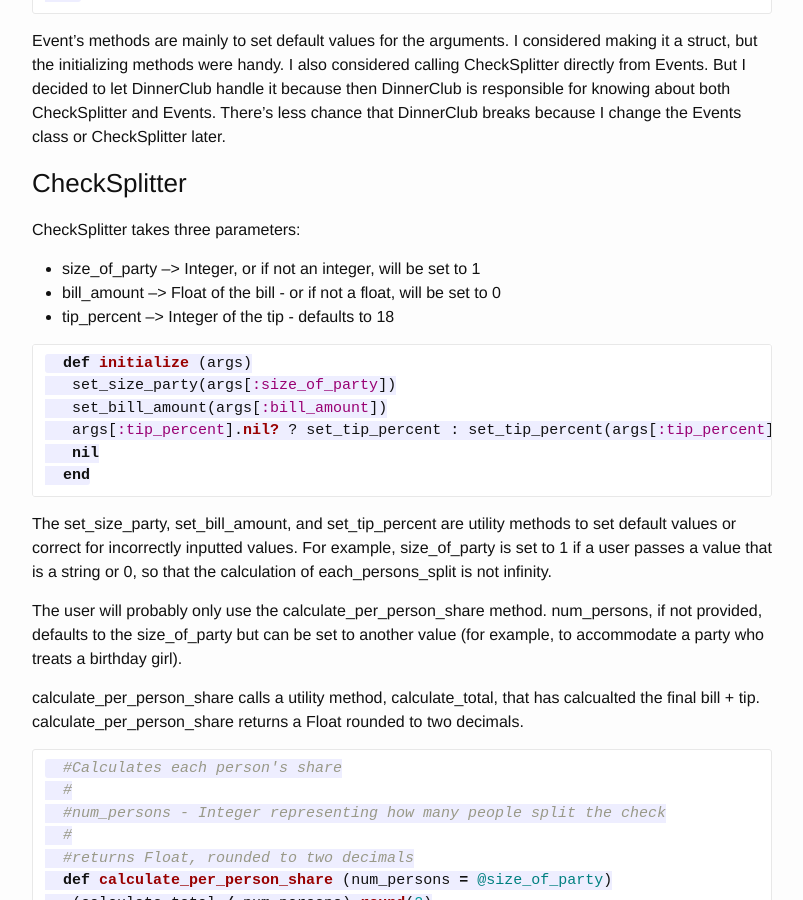
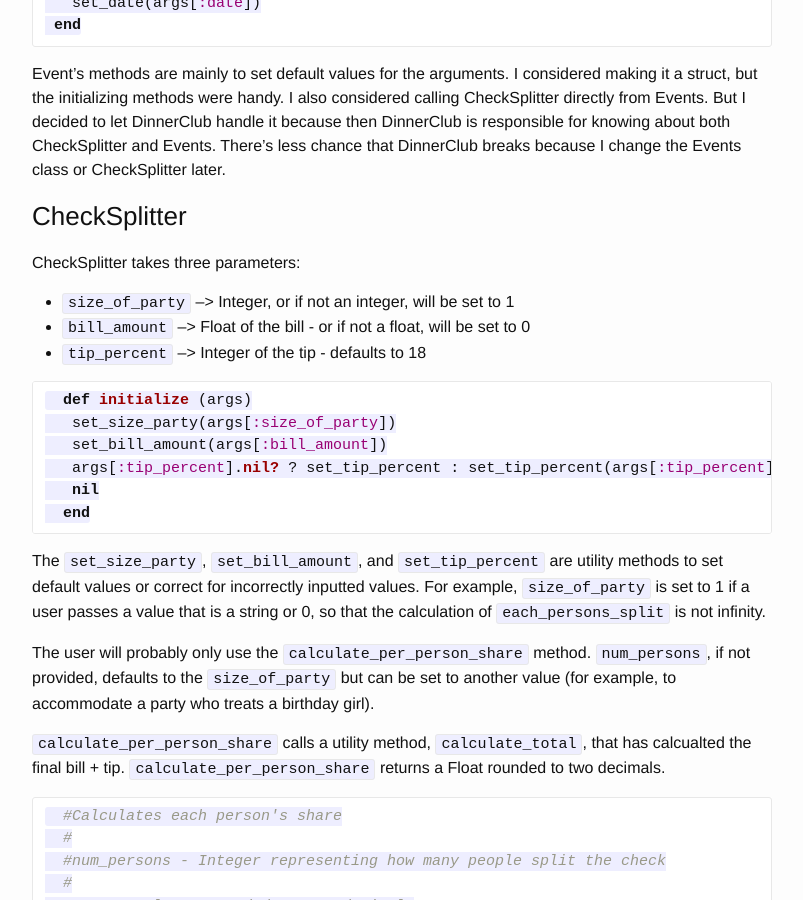
Before and after one commit to Gmfholley/Gmfholley, a Jekyll site: the page built from _posts/2015-06-10-dinner-club.markdown, in a window 1280 px wide and 900 px high, scrolled down 1733 px. Shown: the whole window, without its empty margins (238-1041 px from the left). Built offline with Jekyll 4.4.1, drawn with Linux system fonts in a browser that asks for light colours; Markdown is read by kramdown in place of the engine named in the settings; some of the changed text lies outside the part shown.

````diff
--- a/_posts/2015-06-10-dinner-club.markdown
+++ b/_posts/2015-06-10-dinner-club.markdown
@@ -23,6 +23,8 @@ When a dinner club is initalized, the array of Events is initialized to 0.  You
 
 You can add events to the club, either using the arguments needed for an Event object, or passing an Event object itself.
 
+
+
 ```ruby
   def add_event(args)
     this_event = get_event_object(args)
@@ -31,16 +33,17 @@ You can add events to the club, either using the arguments needed for an Event o
   end
 ```
 
-get_event_object will either create the event object if it is not already passed as args or send it back if it is already an event object.
-save_event saves the event into the events Array.
+
+`get_event_object` will either create the event object if it is not already passed as args or send it back if it is already an event object.
+`save_event` saves the event into the events Array.
 These two methods are utility methods.  I only mention them so that the user knows that they have flexibility about how they pass parameters to add_event.
 
 The user can call the following public methods to get information about members:
- - get_members_balance (name)     --> takes a string of "name" and returns a float of their balance
- - get_member_list                --> returns an Array of all members from all events
- - get_each_members_balance       --> returns a Hash of all members and their balance
+ - `get_members_balance` (name)     --> takes a string of "name" and returns a float of their balance
+ - `get_member_list`                --> returns an Array of all members from all events
+ - `get_each_members_balance`       --> returns a Hash of all members and their balance
 
-These three methods all loop through the array @events to get the information requested.  get_each_members_balance calls get_member_list and get_members_balance to construct its Hash.
+These three methods all loop through the array @events to get the information requested.  `get_each_members_balance` calls `get_member_list` and `get_members_balance` to construct its Hash.
 
 Behind the scenes, DinnerClub is calling a helper class, CheckSplitter, to split the check among the number of payees.
 
@@ -75,9 +78,9 @@ Event's methods are mainly to set default values for the arguments.  I considere
 ### CheckSplitter
 
 CheckSplitter takes three parameters:
-- size_of_party --> Integer, or if not an integer, will be set to 1
-- bill_amount   --> Float of the bill - or if not a float, will be set to 0
-- tip_percent   --> Integer of the tip - defaults to 18
+- `size_of_party` --> Integer, or if not an integer, will be set to 1
+- `bill_amount`   --> Float of the bill - or if not a float, will be set to 0
+- `tip_percent`   --> Integer of the tip - defaults to 18
 
 ```ruby
   def initialize (args)
@@ -88,11 +91,12 @@ CheckSplitter takes three parameters:
   end
 ```
 
-The set_size_party, set_bill_amount, and set_tip_percent are utility methods to set default values or correct for incorrectly inputted values.  For example, size_of_party is set to 1 if a user passes a value that is a string or 0, so that the calculation of each_persons_split is not infinity.
+The `set_size_party`, `set_bill_amount`, and `set_tip_percent` are utility methods to set default values or correct for incorrectly inputted values.  For example, `size_of_party` is set to 1 if a user passes a value that is a string or 0, so that the calculation of `each_persons_split` is not infinity.
 
-The user will probably only use the calculate_per_person_share method.  num_persons, if not provided, defaults to the size_of_party but can be set to another value (for example, to accommodate a party who treats a birthday girl).
+The user will probably only use the `calculate_per_person_share` method.  `num_persons`, if not provided, defaults to the `size_of_party` but can be set to another value (for example, to accommodate a party who treats a birthday girl).
 
-calculate_per_person_share calls a utility method, calculate_total, that has calcualted the final bill + tip.  calculate_per_person_share returns a Float rounded to two decimals.
+`calculate_per_person_share` calls a utility method, `calculate_total`, that has calcualted the final bill + tip.  `calculate_per_person_share` returns a Float rounded to two decimals.
+
 
 ```ruby
   #Calculates each person's share
````
